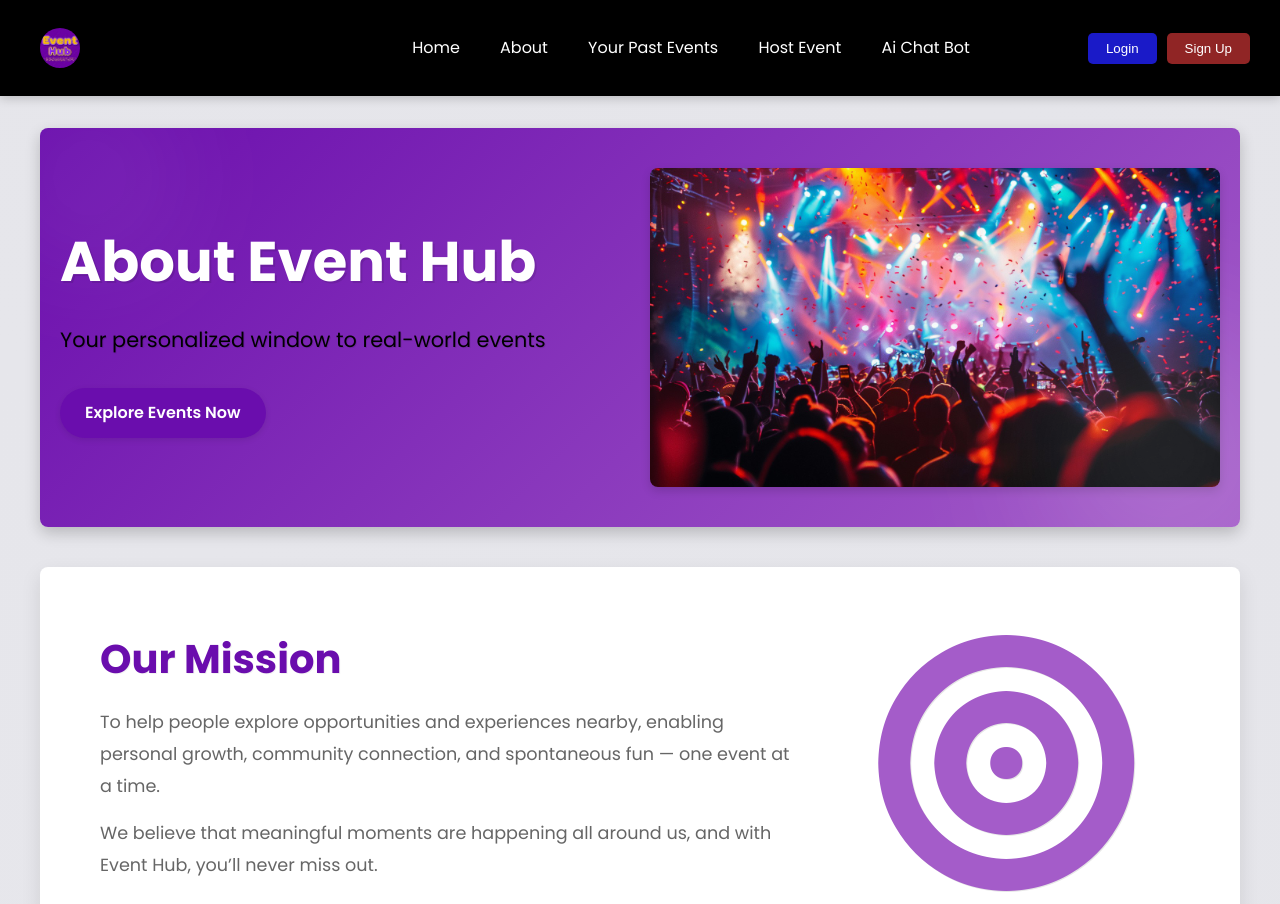
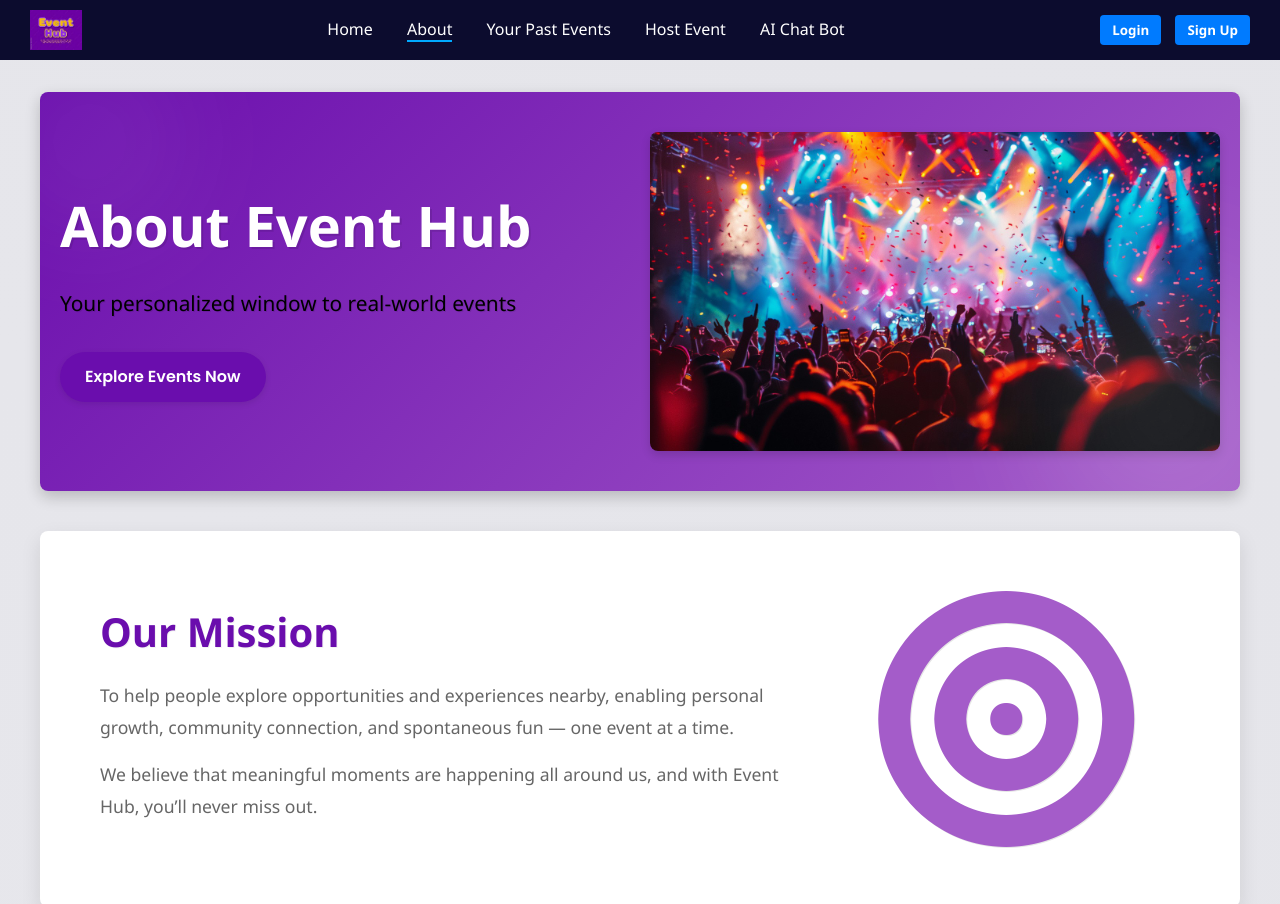
Before and after one commit to SUDINISREEKARREDDY/Event-Recommender, a plain HTML site: page html/about.html in a window 1280 px wide. Shown: the top 904 px of the page. Drawn offline with Linux system fonts and the light colour scheme.

Commit message:
navbar updated

```diff
--- a/html/about.html
+++ b/html/about.html
@@ -9,21 +9,22 @@
     <link rel="stylesheet" href="https://cdnjs.cloudflare.com/ajax/libs/font-awesome/6.0.0-beta3/css/all.min.css">
 </head>
 <body>
-    <div class="nav">
-        <div class="left">
-            <img src="../assests/nav.jpeg" alt="eventhub" class="nav-img">
-        </div>
-        <div class="middle">
-            <a href='index.html'>Home</a>
-            <a href='about.html'>About</a>
-            <a href='pastEvents.html'>Your Past Events</a>
-            <a href="hostEvent.html">Host Event</a>
-            <a href='chatbot.html'>Ai Chat Bot</a>
-        </div>
-        <div class="right">
-            <button class="login"> <a href="login.html">Login</a></button> <button class="Signup">
-                <a href="signup.html">Sign Up</a></button> </div>
+    <header class="nav">
+    <div class="left">
+      <img src="../assests/nav.jpeg" alt="EventHub Logo" class="nav-img" />
     </div>
+    <div class="middle">
+      <a href="index.html">Home</a>
+      <a href="about.html" class="active">About</a>
+      <a href="pastEvents.html">Your Past Events</a>
+      <a href="hostEvent.html" >Host Event</a>
+      <a href="chatbot.html">AI Chat Bot</a>
+    </div>
+    <div class="right">
+      <button class="login"><a href="login.html">Login</a></button>
+      <button class="signup"><a href="signup.html">Sign Up</a></button>
+    </div>
+  </header>
     <main>
         <section class="hero-banner reveal-on-scroll">
             <div class="hero-content">
--- a/styles/about.css
+++ b/styles/about.css
@@ -124,103 +124,59 @@ img:hover {
 }
 
 /* YOUR SPECIFIED NAV BAR STYLES (Copied directly from your prompt) */
-.nav{
-    background-color: black;
-    width: 100vw;
-    height: 12vh;
-    display: flex;
-    align-items: center; /* Added for vertical alignment of nav items */
-    padding: 0 20px; /* Added for horizontal padding */
-    position: sticky; /* Make nav sticky */
-    top: 0;
-    z-index: 1000;
-    box-shadow: 0 2px 10px rgba(0, 0, 0, 0.2); /* Added: Subtle shadow for sticky nav */
-}
-.left{
-    width: 30%;
-    height: 10vh;
-    display: flex; /* Added for logo alignment */
-    align-items: center; /* Added for logo alignment */
-}
-.nav-img{
-    height: 40px;
-    width: 40px;
-    border-radius: 50%;
-    object-fit: cover;
-    margin: 8px 20px;
-    transition: transform 0.3s ease-in-out; /* Added: Transition for hover */
+/* Reset and Base */
+* {
+  margin: 0;
+  padding: 0;
+  box-sizing: border-box;
+  font-family: "Segoe UI", sans-serif;
 }
 
-.nav-img:hover {
-    transform: rotate(10deg) scale(1.1); /* Added: Rotate and scale on hover */
+body {
+  background-color: #f9f9f9;
+  color: #333;
 }
 
-.middle{
-    width: 50%;
-    height: 10vh;
-    display: flex;
-    justify-content: space-evenly;
-    align-items: center; /* Added for vertical alignment of links */
-}
-/* Specificity for nav links */
-.nav .middle a{
-    color: white;
-    margin: 14px;
-    text-decoration: none;
-    transition: color var(--transition-speed), transform 0.2s ease-in-out; /* Modified: Added transform for hover */
-}
-.nav .middle a:hover {
-    color: var(--secondary-color); /* Added hover color */
-    transform: scale(1.1); /* Added: Scale up on hover */
-}
-.right{
-    width:20% ;
-    height: 10vh;
-    margin: 15px 10px 15px; /* Used your exact margin */
-    display: flex; /* Added for button alignment */
-    align-items: center; /* Added for button alignment */
-    justify-content: flex-end; /* Align buttons to the right */
-    gap: 10px; /* Added space between buttons */
-}
-.login{
-    background-color: rgb(26, 26, 200); /* Your specified color */
-    padding: 8px 18px; /* Added padding for button */
-    border-radius: 5px; /* Added border-radius */
-    border: none;
-    cursor: pointer;
-    transition: background-color var(--transition-speed), transform 0.2s ease-in-out, box-shadow 0.2s ease-in-out; /* Modified: Added transform and box-shadow transitions */
-    box-shadow: 0 2px 6px rgba(0, 0, 0, 0.1); /* Added: Initial shadow */
-}
-.Signup{
-    background-color: rgb(144, 37, 37); /* Your specified color */
-    padding: 8px 18px; /* Added padding for button */
-    border-radius: 5px; /* Added border-radius */
-    border: none;
-    cursor: pointer;
-    transition: background-color var(--transition-speed), transform 0.2s ease-in-out, box-shadow 0.2s ease-in-out; /* Modified: Added transform and box-shadow transitions */
-    box-shadow: 0 2px 6px rgba(0, 0, 0, 0.1); /* Added: Initial shadow */
+/* Navbar */
+.nav {
+  display: flex;
+  justify-content: space-between;
+  align-items: center;
+  background-color: #0c0c2e;
+  padding: 10px 30px;
+  color: white;
 }
 
-.login a, .Signup a {
-    color: white; /* Ensure text inside buttons is white */
-    text-decoration: none; /* Remove underline from links inside buttons */
-    display: block; /* Added: Make the entire button clickable */
-    width: 100%; /* Added */
-    height: 100%; /* Added */
+.nav .nav-img {
+  height: 40px;
 }
 
-.login:hover {
-    background-color: rgb(20, 20, 150); /* Darker blue on hover */
-    transform: translateY(-1px); /* Added: Slight lift on hover */
-    box-shadow: 0 4px 10px rgba(0, 0, 0, 0.2); /* Added: Increased shadow on hover */
+.nav .middle a {
+  margin: 0 15px;
+  color: white;
+  text-decoration: none;
+  font-weight: 500;
 }
-.Signup:hover {
-    background-color: rgb(100, 25, 25); /* Darker red on hover */
-    transform: translateY(-1px); /* Added: Slight lift on hover */
-    box-shadow: 0 4px 10px rgba(0, 0, 0, 0.2); /* Added: Increased shadow on hover */
+
+.nav .middle .active {
+  border-bottom: 2px solid #00aaff;
 }
-/* END OF YOUR CUSTOM NAV BAR STYLES */
 
+.nav .right button {
+  margin-left: 10px;
+  padding: 6px 12px;
+  border: none;
+  border-radius: 4px;
+  background-color: #007bff;
+  color: white;
+  font-weight: bold;
+  cursor: pointer;
+}
+
+.nav .right a {
+  color: white;
+  text-decoration: none;
+}
 
 /* Main Content Sections */
 main {
--- a/styles/pastEvents.css
+++ b/styles/pastEvents.css
@@ -10,52 +10,44 @@ body {
 }
 
 /* Navbar */
-.navbar {
+.nav {
   display: flex;
   justify-content: space-between;
   align-items: center;
-  background: black;
-  padding: 10px 40px;
+  background-color: #0c0c2e;
+  padding: 10px 30px;
+  color: white;
 }
-.logo {
-  display: flex;
-  align-items: center;
+
+.nav .nav-img {
+  height: 40px;
+}
+
+.nav .middle a {
+  margin: 0 15px;
+  color: white;
+  text-decoration: none;
+  font-weight: 500;
+}
+
+.nav .middle .active {
+  border-bottom: 2px solid #00aaff;
+}
+
+.nav .right button {
+  margin-left: 10px;
+  padding: 6px 12px;
+  border: none;
+  border-radius: 4px;
+  background-color: #007bff;
+  color: white;
   font-weight: bold;
-  color: #fff;
-  font-size: 22px;
+  cursor: pointer;
 }
-.logo img {
-  height: 40px;
-  margin-right: 10px;
-}
-.nav-links {
-  list-style: none;
-  display: flex;
-  gap: 30px;
-}
-.nav-links a {
-  color: #fff;
+
+.nav .right a {
+  color: white;
   text-decoration: none;
-  font-weight: 600;
-  transition: 0.3s;
-}
-.nav-links a:hover, .nav-links .active {
-  color: #6c63ff;
-}
-.auth-buttons .btn {
-  padding: 8px 16px;
-  margin-left: 10px;
-  text-decoration: none;
-  border-radius: 6px;
-  font-weight: bold;
-}
-.btn.login {
-  background: #2e39ff;
-  color: #fff;
-}
-.btn.signup {
-  background: #d94646;
-  color: #fff;
 }
 
 /* Hero Section */
```
Also changed, not shown: html/hostEvent.html (+1 -1 lines), html/index.html (+1 -1 lines), html/pastEvents.html (+15 -18 lines).
